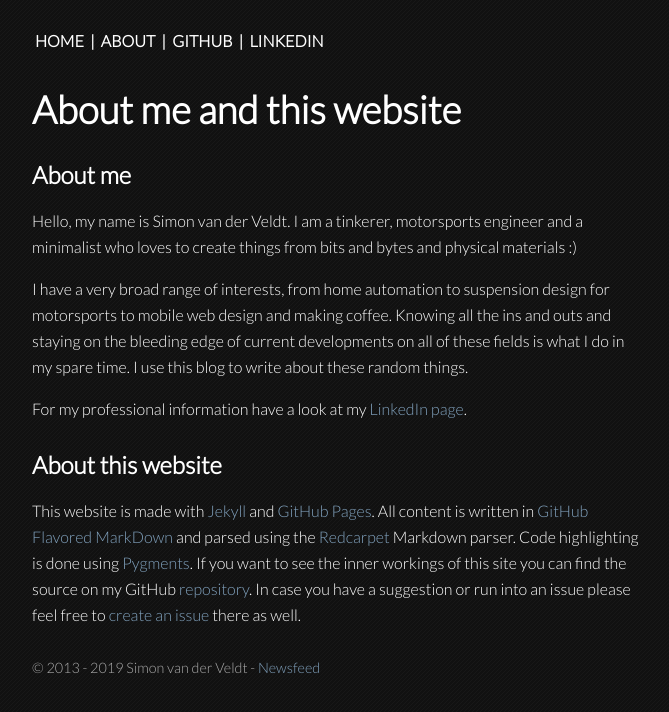
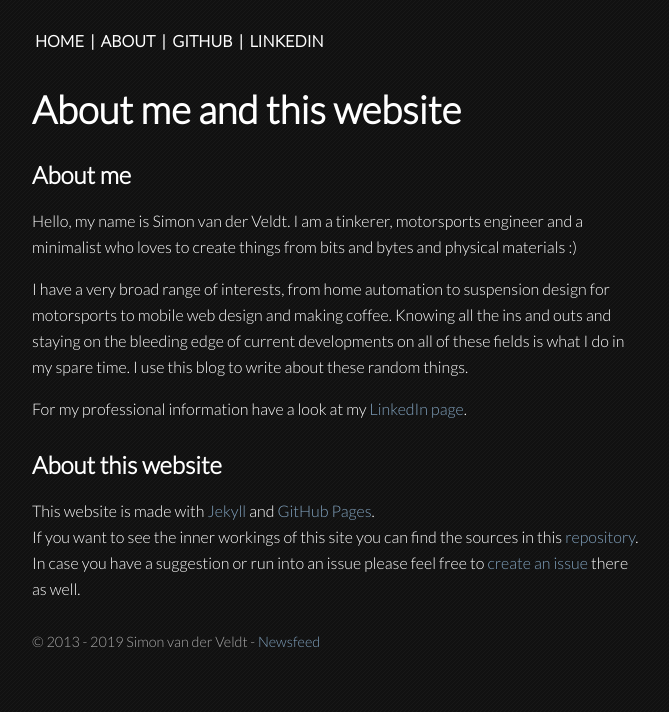
Before and after one commit to simonvanderveldt/simonvanderveldt.nl, a Jekyll site: the page built from _pages/about.md, in a window 1280 px wide. Shown: the top 712 px of the page, without its empty margins (304-973 px from the left). Built offline with Jekyll 4.4.1, drawn with Linux system fonts in a browser that asks for light colours; Markdown is read by kramdown in place of the engine named in the settings.

Commit message:
Config: Use GitHub Pages default markdown and syntax highlighting options
and finally publish the accompanying blogpost as well, even though it's pretty old now

```diff
--- a/_config.yml
+++ b/_config.yml
@@ -8,10 +8,8 @@
 exclude: ["vendor"]
 
 # Build settings
-markdown: redcarpet
-highlighter: pygments
-redcarpet:
-  extensions: ["footnotes", "smart", "hard_wrap", "no_intra_emphasis"]
+kramdown:
+  hard_wrap: true
 sass:
   style: :compressed
 gems:
--- a/_pages/about.md
+++ b/_pages/about.md
@@ -6,12 +6,11 @@
 ## About me
 Hello, my name is Simon van der Veldt. I am a tinkerer, motorsports engineer and a minimalist who loves to create things from bits and bytes and physical materials :)
 
-I have a very broad range of interests, from home automation to suspension design for motorsports to mobile web design and making coffee. Knowing all the ins and outs and staying on the bleeding edge of current developments on all of these fields is what I do in my spare time.
-I use this blog to write about these random things.
+I have a very broad range of interests, from home automation to suspension design for motorsports to mobile web design and making coffee. Knowing all the ins and outs and staying on the bleeding edge of current developments on all of these fields is what I do in my spare time. I use this blog to write about these random things.
 
 For my professional information have a look at my [LinkedIn page](https://www.linkedin.com/in/simonvanderveldt).
 
 ## About this website
-This website is made with [Jekyll](http://jekyllrb.com) and [GitHub Pages](https://pages.github.com/). All content is written in [GitHub Flavored MarkDown](https://help.github.com/articles/github-flavored-markdown) and parsed using the [Redcarpet](https://github.com/vmg/redcarpet) Markdown parser. Code highlighting is done using [Pygments](http://pygments.org).
-If you want to see the inner workings of this site you can find the source on my GitHub [repository](https://github.com/simonvanderveldt/simonvanderveldt.github.io).
+This website is made with [Jekyll](http://jekyllrb.com) and [GitHub Pages](https://pages.github.com/).
+If you want to see the inner workings of this site you can find the sources in this [repository](https://github.com/simonvanderveldt/simonvanderveldt.github.io).
 In case you have a suggestion or run into an issue please feel free to [create an issue](https://github.com/simonvanderveldt/simonvanderveldt.github.io/issues/new) there as well.
```
Also changed, not shown: _posts/2015-04-13-github-pages-now-with-github-flavored-markdown-footnotes-and-syntax-highlighting.md (+4 -0 lines), _posts/2016-06-01-github-pages-with-github-flavored-markdown-footnotes-and-syntax-highlighting-simplified.md (added, +23 -0 lines).
